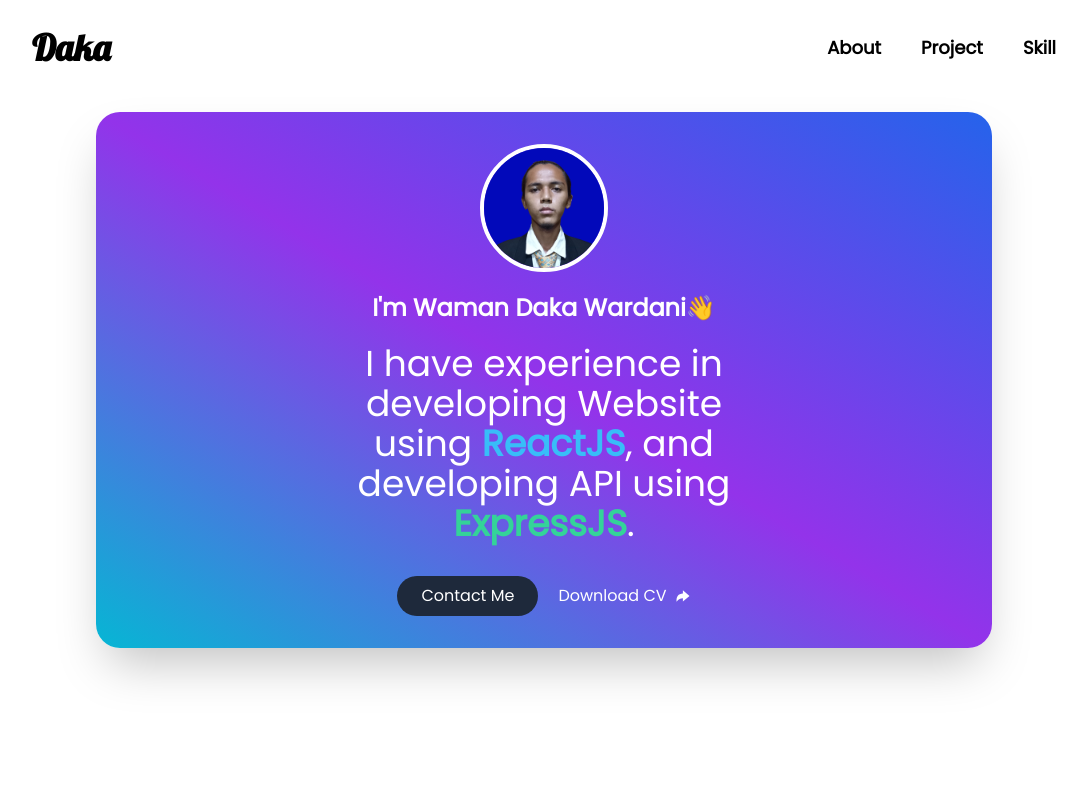
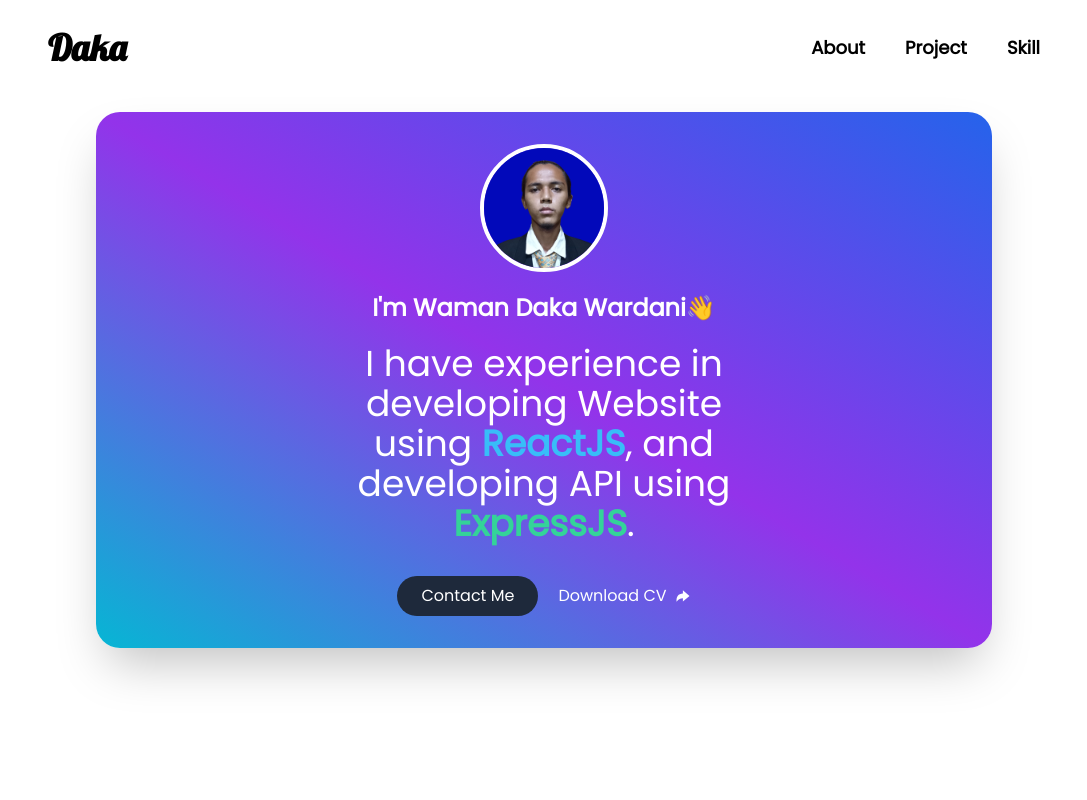
Before and after one commit to wamandaka/portfolio-2023-12-29, a React (Vite) app: page / in a window 1280 px wide. Shown: the top 800 px of the page, without its empty margins (96-1183 px from the left). Built offline with nearby package versions, Linux system fonts and the light colour scheme.

Commit message:
udpate padding horizontal

```diff
--- a/src/components/Navbar.jsx
+++ b/src/components/Navbar.jsx
@@ -21,8 +21,8 @@
         id="navbar"
         className={
           scroll
-            ? "w-full fixed top-0 mx-auto px-4 md:px-16 lg:px-32 bg-white backdrop-blur-sm z-50 bg-opacity-5 drop-shadow-2xl"
-            : "w-full fixed top-0 mx-auto px-4 md:px-16 lg:px-32"
+            ? "w-full fixed top-0 mx-auto px-4 md:px-16 lg:px-36 bg-white backdrop-blur-sm z-50 bg-opacity-5 drop-shadow-2xl"
+            : "w-full fixed top-0 mx-auto px-4 md:px-16 lg:px-36"
         }
       >
         <div className="w-full h-24 flex justify-between items-center">
```
